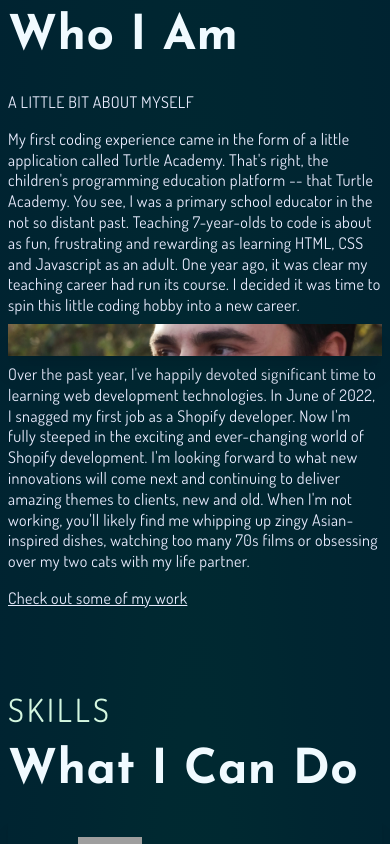
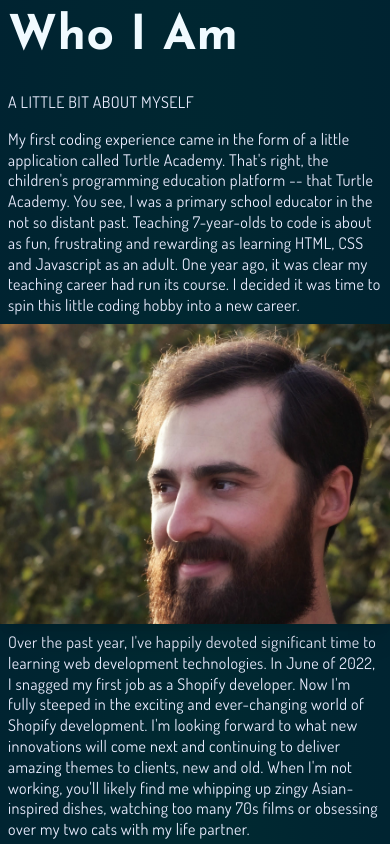
Before and after one commit to DandleGarian/Dev-profile, a Next.js app: page / in a window 390 px wide. Shown: the part 960-1804 px from the top of the page. Built offline with nearby package versions, Linux system fonts and the light colour scheme; grey boxes are pictures that could not be loaded.

Commit message:
style contact and about sections

```diff
--- a/components/About.js
+++ b/components/About.js
@@ -14,7 +14,40 @@ const About = () => {
           <p className='uppercase text-xl tracking-widest text-accent'>About</p>
           <h2 className='py-md'>Who I Am</h2>
           <p className='py-sm'>A LITTLE BIT ABOUT MYSELF</p>
-          <p className='py-sm'>
+          {/* mobile view */}
+          <div className='flex flex-col md:hidden'>
+            <p className='py-sm'>
+              My first coding experience came in the form of a little
+              application called Turtle Academy. That's right, the children's
+              programming education platform -- that Turtle Academy. You see, I
+              was a primary school educator in the not so distant past. Teaching
+              7-year-olds to code is about as fun, frustrating and rewarding as
+              learning HTML, CSS and Javascript as an adult. One year ago, it
+              was clear my teaching career had run its course. I decided it was
+              time to spin this little coding hobby into a new career.
+            </p>
+            <div className='w-screen h-[30rem] -ml-[50vw] -mr-[50vw] left-1/2 right-1/2 shadow-xl p-md relative'>
+              <Image
+                className='object-cover'
+                src={headShot}
+                alt='Profile photo of Daniel Dulgerian'
+                layout='fill'
+              />
+            </div>
+            <p className='py-sm'>
+              Over the past year, I've happily devoted significant time to
+              learning web development technologies. In June of 2022, I snagged
+              my first job as a Shopify developer. Now I'm fully steeped in the
+              exciting and ever-changing world of Shopify development. I'm
+              looking forward to what new innovations will come next and
+              continuing to deliver amazing themes to clients, new and old. When
+              I'm not working, you'll likely find me whipping up zingy
+              Asian-inspired dishes, watching too many 70s films or obsessing
+              over my two cats with my life partner.
+            </p>
+          </div>
+          {/* end mobile view */}
+          <p className='hidden md:block py-sm'>
             My first coding experience came in the form of a little application
             called Turtle Academy. That's right, the children's programming
             education platform -- that Turtle Academy. You see, I was a primary
@@ -24,15 +57,7 @@ const About = () => {
             teaching career had run its course. I decided it was time to spin
             this little coding hobby into a new career.
           </p>
-          <div className='md:hidden w-full h-auto m-auto shadow-xl rounded-xl flex items-center justify-center p-md hover:scale-105 ease-in duration-300 relative'>
-          <Image
-            className='object-cover md:hidden'
-            src={headShot}
-            alt='Profile photo of Daniel Dulgerian'
-            layout='fill'
-          />
-        </div>
-          <p className='py-sm'>
+          <p className='hidden md:block py-sm'>
             Over the past year, I've happily devoted significant time to
             learning web development technologies. In June of 2022, I snagged my
             first job as a Shopify developer. Now I'm fully steeped in the
--- a/components/Contact.js
+++ b/components/Contact.js
@@ -13,15 +13,15 @@ const Contact = () => {
         <h2 className='py-md'>Get in touch</h2>
         <div className='grid lg:grid-cols-5 gap-lg'>
           {/* left */}
-          <div className='col-span-3 lg:col-span-2 w-full h-full shadow-xl rounded-xl p-md'>
-            <div className='lg:p-md h-full'>
-              <div>
-                <img
-                  src='https://images.unsplash.com/photo-1615840287214-7ff58936c4cf?ixlib=rb-1.2.1&ixid=MnwxMjA3fDB8MHxwaG90by1wYWdlfHx8fGVufDB8fHx8&auto=format&fit=crop&w=687&q=80'
-                  alt='contact'
-                  className='rounded-xl hover:scale-105 ease-in duration-300'
-                />
-              </div>
+          <div className='col-span-3 lg:col-span-2 w-full h-full shadow-xl rounded-xl p-md relative'>
+            <div className='absolute inset-0 opacity-40 w-full h-auto'>
+              <img
+                src='https://images.unsplash.com/photo-1615840287214-7ff58936c4cf?ixlib=rb-1.2.1&ixid=MnwxMjA3fDB8MHxwaG90by1wYWdlfHx8fGVufDB8fHx8&auto=format&fit=crop&w=687&q=80'
+                alt='contact'
+                className='rounded-xl object-cover max-h-full min-w-full'
+              />
+            </div>
+            <div className='lg:p-md h-full relative z-[1]'>
               <div>
                 <h2 className='py-sm'>Dan Dulgerian</h2>
                 <p>Web Developer | Shopify Developer</p>
@@ -38,7 +38,7 @@ const Contact = () => {
                     target='_blank'
                     rel='noreferrer'
                   >
-                    <div className='rounded-full shadow-lg p-md+ cursor-pointer hover:scale-110 ease-in duration-300'>
+                    <div className='bg-accent-2 opacity-80 rounded-full shadow-lg p-md+ cursor-pointer hover:scale-110 ease-in duration-300'>
                       <FaLinkedinIn />
                     </div>
                   </a>
@@ -47,15 +47,15 @@ const Contact = () => {
                     target='_blank'
                     rel='noreferrer'
                   >
-                    <div className='rounded-full shadow-lg p-md+ cursor-pointer hover:scale-110 ease-in duration-300'>
+                    <div className='bg-accent-2 opacity-80 rounded-full shadow-lg p-md+ cursor-pointer hover:scale-110 ease-in duration-300'>
                       <FaGithub />
                     </div>
                   </a>
-                  <div className='rounded-full shadow-lg p-md+ cursor-pointer hover:scale-110 ease-in duration-300'>
+                  <div className='bg-accent-2 opacity-80 rounded-full shadow-lg p-md+ cursor-pointer hover:scale-110 ease-in duration-300'>
                     <AiOutlineMail />
                   </div>
                   <Link href='/resume'>
-                    <div className='rounded-full shadow-lg p-md+ cursor-pointer hover:scale-110 ease-in duration-300'>
+                    <div className='bg-accent-2 opacity-80 rounded-full shadow-lg p-md+ cursor-pointer hover:scale-110 ease-in duration-300'>
                       <BsFillPersonLinesFill />
                     </div>
                   </Link>
```
